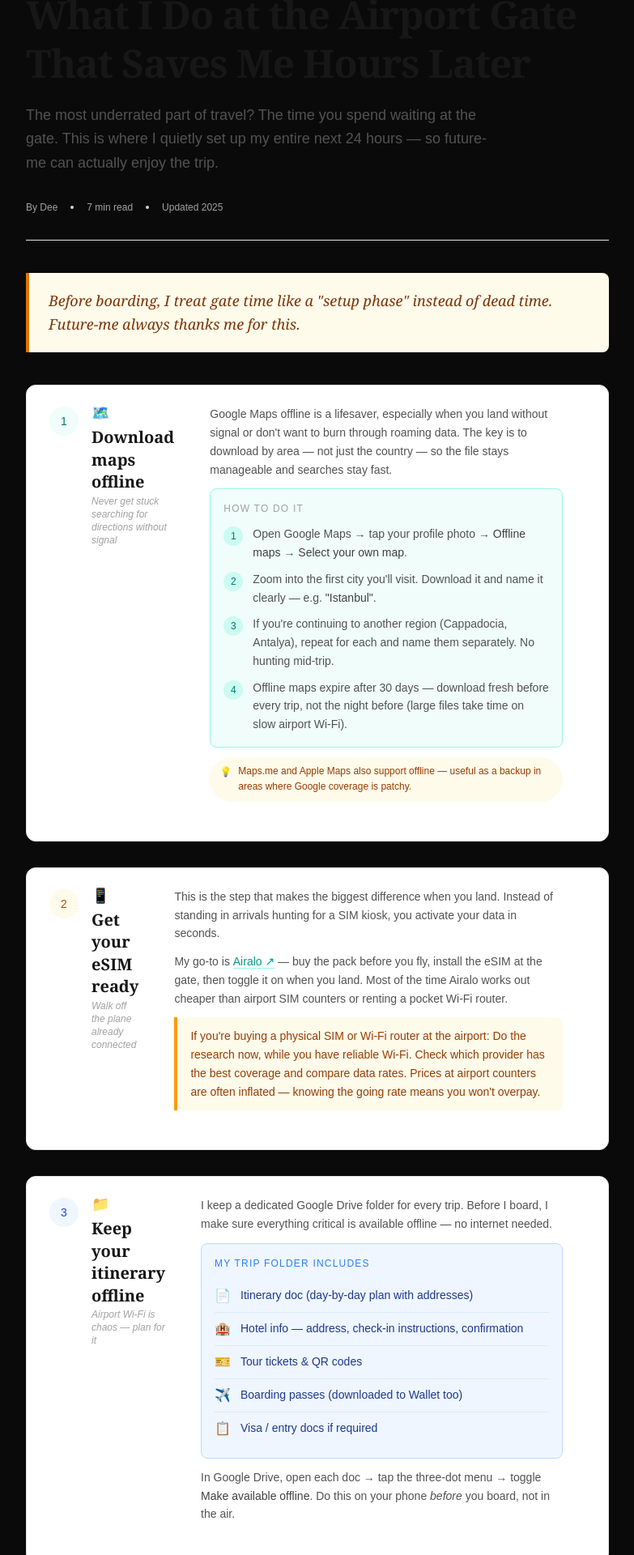
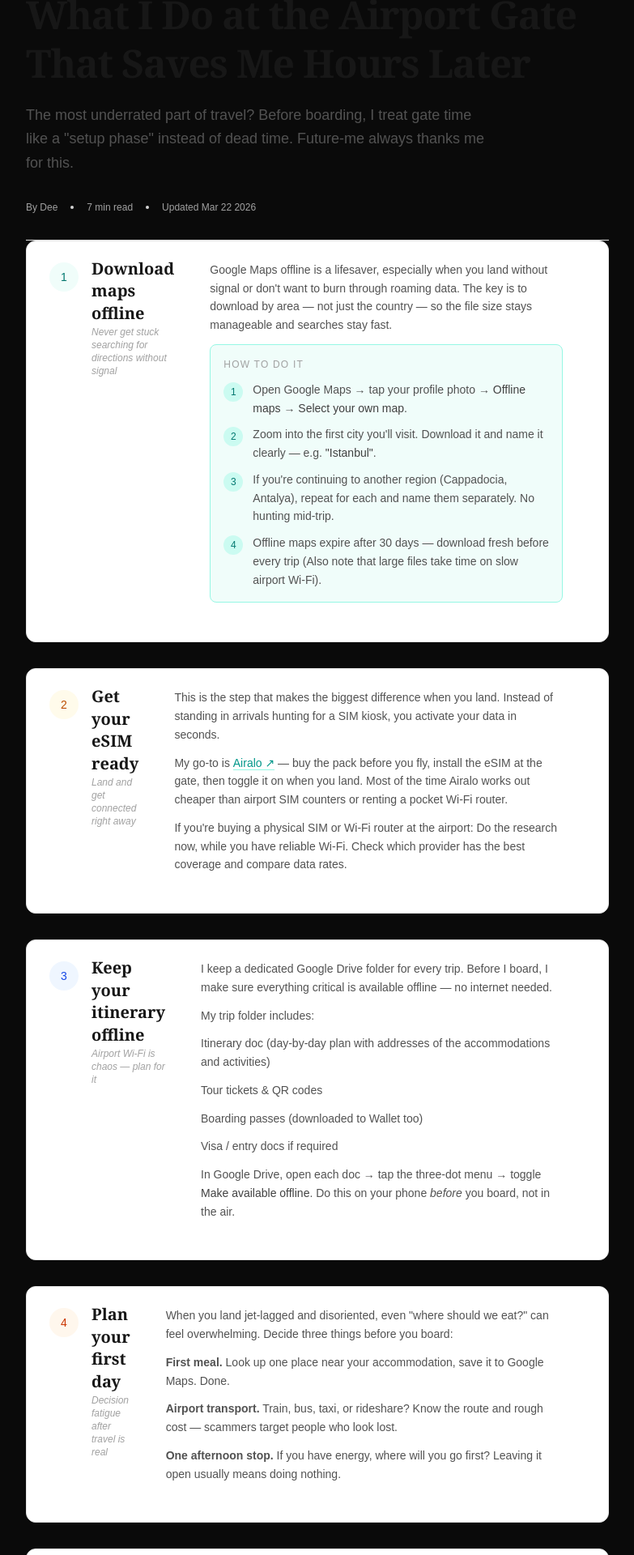
Before and after one commit to dsatyan/deeunbound, a Next.js app: page /travel/essentials/gate-habits in a window 1280 px wide. Shown: the part 120-2040 px from the top of the page at 81% size, without its empty margins (248-1031 px from the left). Built offline with nearby package versions, Linux system fonts and the light colour scheme.

Commit message:
improving gate habits page

```diff
--- a/app/travel/essentials/gate-habits/page.tsx
+++ b/app/travel/essentials/gate-habits/page.tsx
@@ -12,8 +12,7 @@ export default function GateHabits() {
       </h1>
 
       <p className="text-lg leading-relaxed text-neutral-600 dark:text-neutral-400 max-w-xl mb-8">
-        The most underrated part of travel? The time you spend waiting at the gate. This is
-        where I quietly set up my entire next 24 hours — so future-me can actually enjoy the trip.
+        The most underrated part of travel? Before boarding, I treat gate time like a "setup phase" instead of dead time. Future-me always thanks me for this.
       </p>
 
       <div className="flex items-center gap-4 pb-8 border-b border-neutral-200 dark:border-neutral-800 text-xs text-neutral-400">
@@ -21,40 +20,33 @@ export default function GateHabits() {
         <span className="w-1 h-1 rounded-full bg-neutral-300 dark:bg-neutral-700" />
         <span>7 min read</span>
         <span className="w-1 h-1 rounded-full bg-neutral-300 dark:bg-neutral-700" />
-        <span>Updated 2025</span>
+        <span>Updated Mar 22 2026</span>
       </div>
-
-      {/* ── Intro pull-quote ── */}
-      <blockquote className="my-10 pl-6 border-l-4 border-amber-600 bg-amber-50 dark:bg-amber-950/30 rounded-r-lg py-5 pr-6 italic font-serif text-lg text-amber-900 dark:text-amber-200 leading-relaxed">
-        Before boarding, I treat gate time like a "setup phase" instead of dead time.
-        Future-me always thanks me for this.
-      </blockquote>
 
       {/* ── Step cards ── */}
       <div className="flex flex-col gap-8">
 
         {/* 1. Maps */}
         <StepCard number="1" color="teal">
-          <StepHeader icon="🗺️" title="Download maps offline" tagline="Never get stuck searching for directions without signal" />
+          <StepHeader title="Download maps offline" tagline="Never get stuck searching for directions without signal" />
           <div className="px-7 pb-7 text-sm leading-relaxed text-neutral-600 dark:text-neutral-400 space-y-3">
             <p>
               Google Maps offline is a lifesaver, especially when you land without signal or don't
               want to burn through roaming data. The key is to download by area — not just the
-              country — so the file stays manageable and searches stay fast.
+              country — so the file size stays manageable and searches stay fast.
             </p>
             <HowToBox color="teal" steps={[
               { n: "1", text: <span>Open Google Maps → tap your profile photo → <strong className="text-neutral-700 dark:text-neutral-300 font-medium">Offline maps</strong> → <strong className="text-neutral-700 dark:text-neutral-300 font-medium">Select your own map</strong>.</span> },
               { n: "2", text: <span>Zoom into the first city you'll visit. Download it and name it clearly — e.g. <strong className="text-neutral-700 dark:text-neutral-300 font-medium">"Istanbul"</strong>.</span> },
               { n: "3", text: <span>If you're continuing to another region (Cappadocia, Antalya), repeat for each and name them separately. No hunting mid-trip.</span> },
-              { n: "4", text: <span>Offline maps expire after 30 days — download fresh before every trip, not the night before (large files take time on slow airport Wi-Fi).</span> },
+              { n: "4", text: <span>Offline maps expire after 30 days — download fresh before every trip (Also note that large files take time on slow airport Wi-Fi).</span> },
             ]} />
-            <TipChip text="Maps.me and Apple Maps also support offline — useful as a backup in areas where Google coverage is patchy." />
           </div>
         </StepCard>
 
         {/* 2. eSIM */}
         <StepCard number="2" color="gold">
-          <StepHeader icon="📱" title="Get your eSIM ready" tagline="Walk off the plane already connected" />
+          <StepHeader title="Get your eSIM ready" tagline="Land and get connected right away" />
           <div className="px-7 pb-7 text-sm leading-relaxed text-neutral-600 dark:text-neutral-400 space-y-3">
             <p>
               This is the step that makes the biggest difference when you land. Instead of
@@ -74,38 +66,37 @@ export default function GateHabits() {
               when you land. Most of the time Airalo works out cheaper than airport SIM counters
               or renting a pocket Wi-Fi router.
             </p>
-            <NoteBox color="gold">
-              <strong className="font-medium text-amber-800 dark:text-amber-300">If you're buying a physical SIM or Wi-Fi router at the airport:</strong>{" "}
+            <p>
+              If you're buying a physical SIM or Wi-Fi router at the airport:
               Do the research now, while you have reliable Wi-Fi. Check which provider has
-              the best coverage and compare data rates. Prices at airport counters are often
-              inflated — knowing the going rate means you won't overpay.
-            </NoteBox>
+              the best coverage and compare data rates.
+            </p>
           </div>
         </StepCard>
 
         {/* 3. Itinerary */}
         <StepCard number="3" color="blue">
-          <StepHeader icon="📁" title="Keep your itinerary offline" tagline="Airport Wi-Fi is chaos — plan for it" />
+          <StepHeader title="Keep your itinerary offline" tagline="Airport Wi-Fi is chaos — plan for it" />
           <div className="px-7 pb-7 text-sm leading-relaxed text-neutral-600 dark:text-neutral-400 space-y-3">
             <p>
               I keep a dedicated Google Drive folder for every trip. Before I board, I make
               sure everything critical is available offline — no internet needed.
             </p>
-            <div className="bg-blue-50 dark:bg-blue-950/30 border border-blue-200 dark:border-blue-800 rounded-lg p-4">
-              <p className="text-xs uppercase tracking-widest text-blue-500 dark:text-blue-400 font-medium mb-3">My trip folder includes</p>
-              {[
-                { icon: "📄", label: "Itinerary doc (day-by-day plan with addresses)" },
-                { icon: "🏨", label: "Hotel info — address, check-in instructions, confirmation" },
-                { icon: "🎫", label: "Tour tickets & QR codes" },
-                { icon: "✈️", label: "Boarding passes (downloaded to Wallet too)" },
-                { icon: "📋", label: "Visa / entry docs if required" },
-              ].map((item) => (
-                <div key={item.label} className="flex items-center gap-3 py-2 border-b border-blue-100 dark:border-blue-900 last:border-0 text-blue-900 dark:text-blue-200">
-                  <span className="text-base">{item.icon}</span>
-                  <span>{item.label}</span>
-                </div>
-              ))}
-            </div>
+            <p>
+              My trip folder includes:
+            </p>
+            <p>
+              Itinerary doc (day-by-day plan with addresses of the accommodations and activities)
+            </p>
+            <p>
+              Tour tickets & QR codes
+            </p>
+            <p>
+              Boarding passes (downloaded to Wallet too)
+            </p>
+            <p>
+              Visa / entry docs if required
+            </p>
             <p>
               In Google Drive, open each doc → tap the three-dot menu → toggle{" "}
               <strong className="text-neutral-700 dark:text-neutral-300 font-medium">Make available offline</strong>.
@@ -116,23 +107,27 @@ export default function GateHabits() {
 
         {/* 4. First day */}
         <StepCard number="4" color="orange">
-          <StepHeader icon="🍜" title="Plan your first day" tagline="Decision fatigue after travel is real — remove it now" />
+          <StepHeader title="Plan your first day" tagline="Decision fatigue after travel is real" />
           <div className="px-7 pb-7 text-sm leading-relaxed text-neutral-600 dark:text-neutral-400 space-y-3">
             <p>
               When you land jet-lagged and disoriented, even "where should we eat?" can feel
               overwhelming. Decide three things before you board:
             </p>
-            <HowToBox color="orange" steps={[
-              { n: "🍽", text: <span><strong className="text-neutral-700 dark:text-neutral-300 font-medium">First meal.</strong> Look up one place near your accommodation, save it to Google Maps. Done.</span> },
-              { n: "🚌", text: <span><strong className="text-neutral-700 dark:text-neutral-300 font-medium">Airport transport.</strong> Train, bus, taxi, or rideshare? Know the route and rough cost — scammers target people who look lost.</span> },
-              { n: "📍", text: <span><strong className="text-neutral-700 dark:text-neutral-300 font-medium">One afternoon stop.</strong> If you have energy, where will you go first? Leaving it open usually means doing nothing.</span> },
-            ]} />
+            <p>
+              <strong>First meal.</strong> Look up one place near your accommodation, save it to Google Maps. Done.
+            </p>
+            <p>
+              <strong>Airport transport.</strong> Train, bus, taxi, or rideshare? Know the route and rough cost — scammers target people who look lost.
+            </p>
+            <p>
+              <strong>One afternoon stop.</strong> If you have energy, where will you go first? Leaving it open usually means doing nothing.
+            </p>
           </div>
         </StepCard>
 
         {/* 5. Stay details */}
         <StepCard number="5" color="purple">
-          <StepHeader icon="🏨" title="Confirm stay details" tagline="Don't assume — verify while you still have Wi-Fi" />
+          <StepHeader title="Confirm stay details" tagline="Don't assume — verify while you still have Wi-Fi" />
           <div className="px-7 pb-7 text-sm leading-relaxed text-neutral-600 dark:text-neutral-400 space-y-3">
             <p>
               Pull up your booking confirmation and double-check three things:{" "}
@@ -152,23 +147,23 @@ export default function GateHabits() {
 
         {/* 6. Share itinerary */}
         <StepCard number="6" color="teal">
-          <StepHeader icon="📤" title="Share your itinerary" tagline="Just in case" />
+          <StepHeader title="Share your itinerary" tagline="Just in case" />
           <div className="px-7 pb-7 text-sm leading-relaxed text-neutral-600 dark:text-neutral-400 space-y-3">
             <p>
               Always send a copy to someone who isn't on the trip — a parent, a close friend,
               a partner staying home. Flight details, accommodation addresses, a contact number
-              for your first night.
+              for your accommodations.
             </p>
             <p>
               You'll hopefully never need them to use it. But knowing someone has it gives
-              you (and them) real peace of mind. Takes two minutes.
+              you (and them) real peace of mind.
             </p>
           </div>
         </StepCard>
 
         {/* 7. World clocks */}
         <StepCard number="7" color="gold">
-          <StepHeader icon="🕐" title="Add world clocks" tagline="Especially useful if you're working across time zones" />
+          <StepHeader title="Add world clocks" tagline="Especially useful if you're working across time zones" />
           <div className="px-7 pb-7 text-sm leading-relaxed text-neutral-600 dark:text-neutral-400 space-y-3">
             <p>
               On iPhone: <strong className="text-neutral-700 dark:text-neutral-300 font-medium">Clock app → World Clock → "+"</strong>.
@@ -179,7 +174,6 @@ export default function GateHabits() {
               If you're on calls or working remotely, also add your colleagues' time zones.
               You don't want to accidentally schedule a meeting at 11pm local time.
             </p>
-            <TipChip text="For remote workers: World Time Buddy (worldtimebuddy.com) is excellent for scheduling across multiple zones." />
           </div>
         </StepCard>
 
@@ -227,10 +221,10 @@ function StepCard({ number, color, children }: { number: string; color: Color; c
   );
 }
 
-function StepHeader({ icon, title, tagline }: { icon: string; title: string; tagline: string }) {
+function StepHeader({ icon, title, tagline }: { icon?: string; title: string; tagline: string }) {
   return (
     <div className="flex-1 -mt-1">
-      <div className="text-lg mb-0.5">{icon}</div>
+      {icon ? <div className="text-lg mb-0.5">{icon}</div> : null}
       <h2 className="font-serif text-xl font-semibold text-neutral-900 dark:text-neutral-100 leading-snug">{title}</h2>
       <p className="text-xs italic text-neutral-400 mt-0.5">{tagline}</p>
     </div>
```
